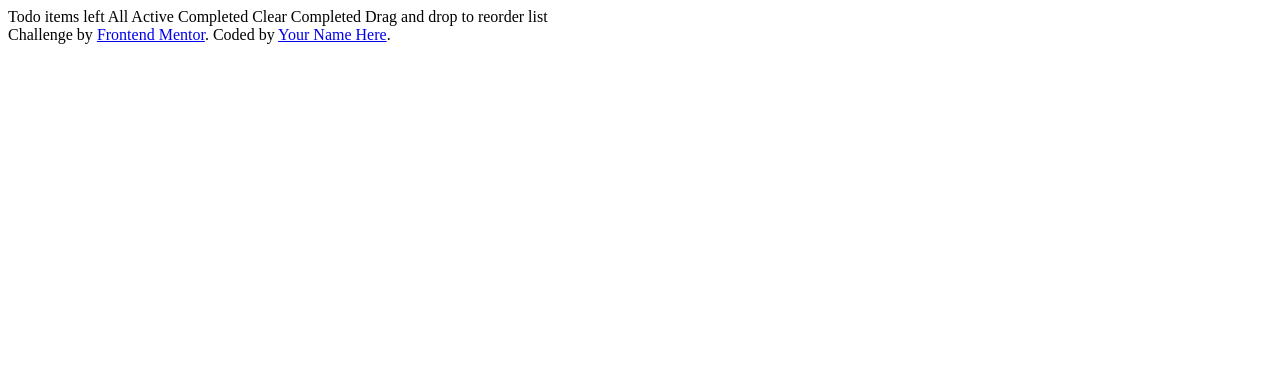
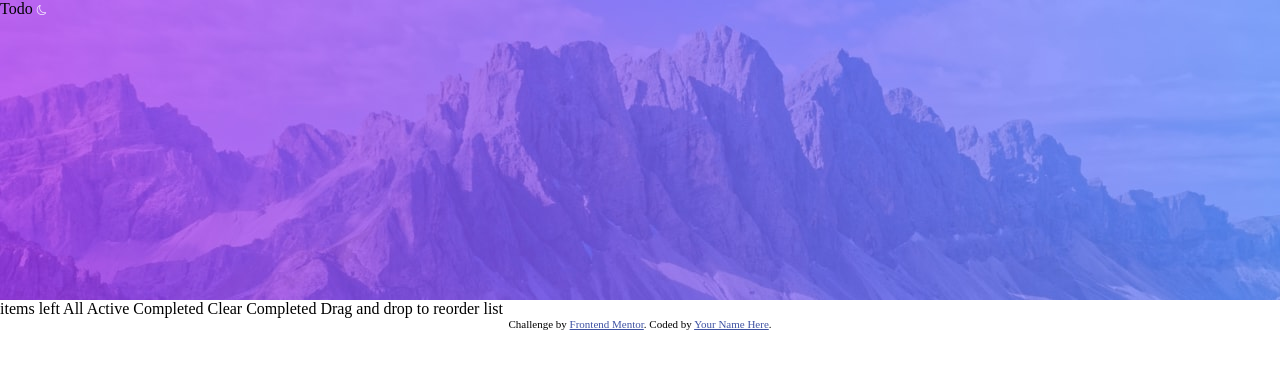
Before and after one commit to karthick12122000/Todo_App, a plain HTML site: page index.html in a window 1280 px wide. Drawn offline with nearby package versions, Linux system fonts and the light colour scheme.

Commit message:
wip: Creating the structure

```diff
--- a/index.html
+++ b/index.html
@@ -3,18 +3,28 @@
   <head>
     <meta charset="UTF-8" />
     <meta name="viewport" content="width=device-width, initial-scale=1.0" />
+    <title>Frontend Mentor | Todo app</title>
     <link
       rel="icon"
       type="image/png"
       sizes="32x32"
       href="./images/favicon-32x32.png"
     />
-    <title>Frontend Mentor | Todo app</title>
+    <link
+      rel="stylesheet"
+      href="https://cdn.jsdelivr.net/npm/bootstrap-icons@1.11.1/font/bootstrap-icons.css"
+    />
+
+    <link rel="stylesheet" href="style.css" />
   </head>
   <body>
-    <section class="container-fluid MainCont"></section>
+    <section class="container-fluid MainCont">
+      <div class="">
+        <span>Todo</span>
+        <span><i class="bi bi-moon"></i></span>
+      </div>
+    </section>
     <section class="listCont"></section>
-    Todo
 
     <!-- Add dynamic number -->
     items left All Active Completed Clear Completed Drag and drop to reorder
--- a/style.css
+++ b/style.css
@@ -1,6 +1,6 @@
 * {
-  padding: none;
-  margin: none;
+  padding: 0;
+  margin: 0;
   box-sizing: border-box;
 }
 
@@ -11,3 +11,14 @@
 .attribution a {
   color: hsl(228, 45%, 44%);
 }
+.MainCont {
+  height: 300px;
+
+  background: url("./images/bg-desktop-light.jpg");
+  background-repeat: no-repeat;
+  background-size: cover;
+}
+i {
+  font-size: 10px;
+  color: #ffffff;
+}
```
